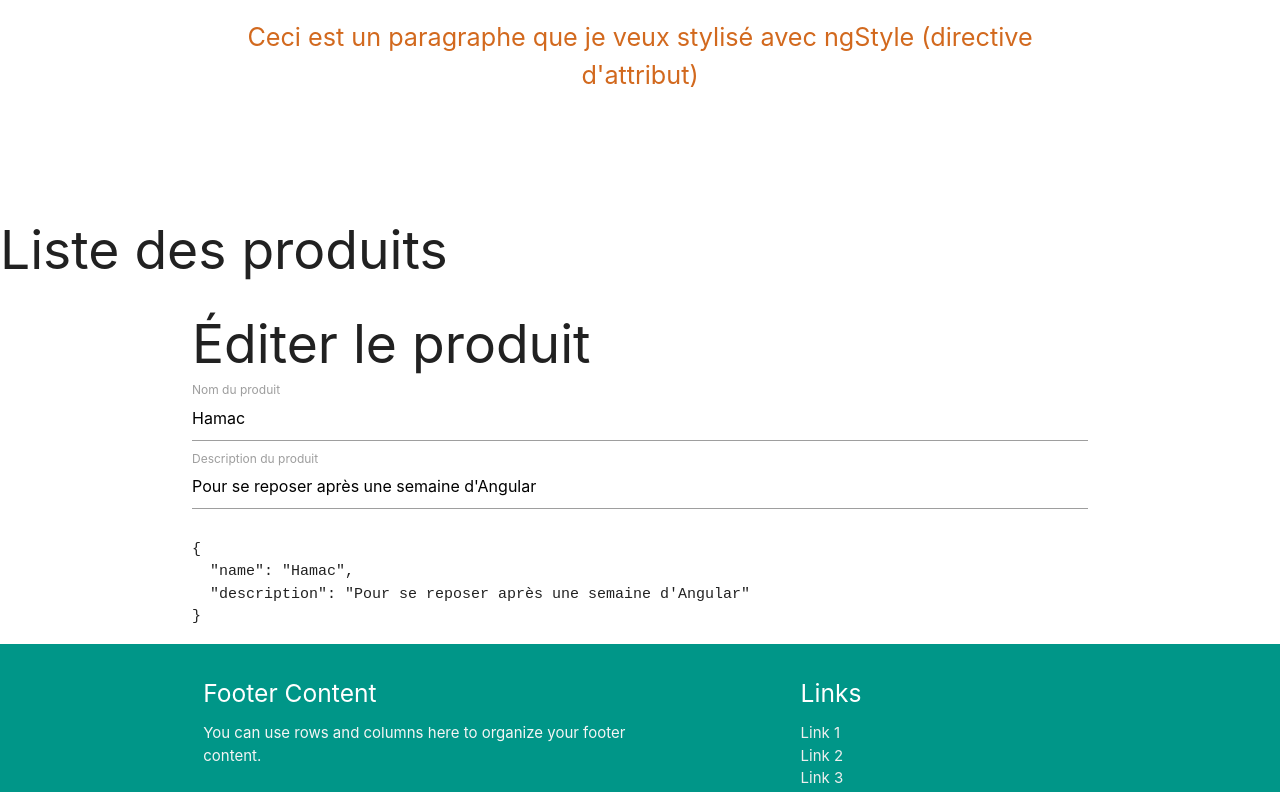
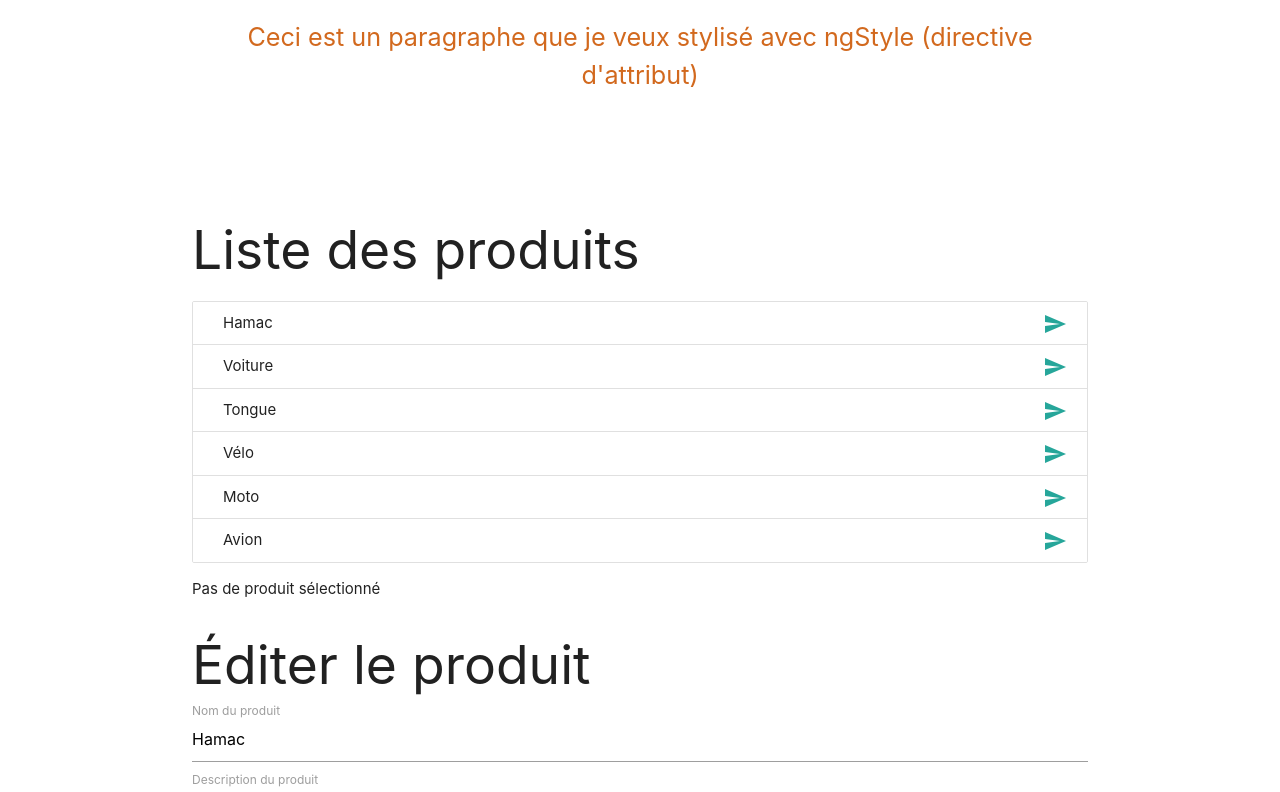
Before and after one commit to Marooxx/angular0518, an Angular app: page / in a window 1280 px wide. Shown: the part 544-1336 px from the top of the page. Built offline with nearby package versions, Linux system fonts and the light colour scheme.

Commit message:
Directives structurelles : *ngIF et *ngFor

```diff
--- a/src/app/model/product.ts
+++ b/src/app/model/product.ts
@@ -9,4 +9,17 @@ export class Product {
 }
 
 // Création d'un produit de test
-export const PRODUCT_TEST = new Product('Hamac', 'Pour se reposer après une semaine d\'Angular');
+export const PRODUCT_TEST: Product = new Product('Hamac', 'Pour se reposer après une semaine d\'Angular');
+
+// Création d'un tableau de produits de test
+// Les deux notations suivantes sont équivalentes :
+// - Product[]
+// - Array<Product>
+export const TAB_PRODUCTS: Product[] = [
+    new Product('Hamac', 'Pour se reposer après une semaine d\'Angular'),
+    new Product('Voiture', 'Véhicule à 4 roues avec un moteur et un volant'),
+    new Product('Tongue', 'Chaussure d\'été'),
+    new Product('Vélo', 'Moyen de transport à 2 roues (ou 4)'),
+    new Product('Moto', 'Véhicule à 2 roues (ou 3)'),
+    new Product('Avion', 'Moyen de transport volant (passager ou fret)'),
+];
--- a/src/app/product-list/product-list.component.html
+++ b/src/app/product-list/product-list.component.html
@@ -1 +1,25 @@
-<h2>Liste des produits</h2>
+<section class="container">
+    <h2>Liste des produits</h2>
+    <ul class="collection with-header">
+        <li *ngFor="let product of products" class="collection-item">
+            <div>
+                {{ product.name }}
+                <a href="#!" class="secondary-content">
+                    <i class="material-icons">send</i>
+                </a>
+            </div>
+        </li>
+    </ul>
+
+    <!-- Block if -->
+    <article *ngIf="selectedProduct; else blockNoSelection">
+        <h3>Détail du produit</h3>
+        <p>nom, description, prix, ...</p>
+    </article>
+
+    <!-- Block else -->
+    <ng-template #blockNoSelection>
+        <p>Pas de produit sélectionné</p>
+    </ng-template>
+
+</section>
--- a/src/app/product-list/product-list.component.ts
+++ b/src/app/product-list/product-list.component.ts
@@ -1,15 +1,23 @@
-import { Component, OnInit } from '@angular/core';
+import { Component } from '@angular/core';
+import { Product, PRODUCT_TEST, TAB_PRODUCTS } from '../model/product';
 
 @Component({
   selector: 'app-product-list',
   templateUrl: './product-list.component.html',
   styleUrls: ['./product-list.component.css']
 })
-export class ProductListComponent implements OnInit {
+export class ProductListComponent {
 
-  constructor() { }
+  // Tableau de produits
+  private products: Product[];
+  // Produit sélectionné (null par défaut)
+  public selectedProduct: Product;
 
-  ngOnInit() {
+  constructor() {
+    // Initialisation le tableau de produits
+    this.products = TAB_PRODUCTS;
+    // On automatisera la sélection du produit ASAP
+    // this.selectedProduct = PRODUCT_TEST;
   }
 
 }
```
